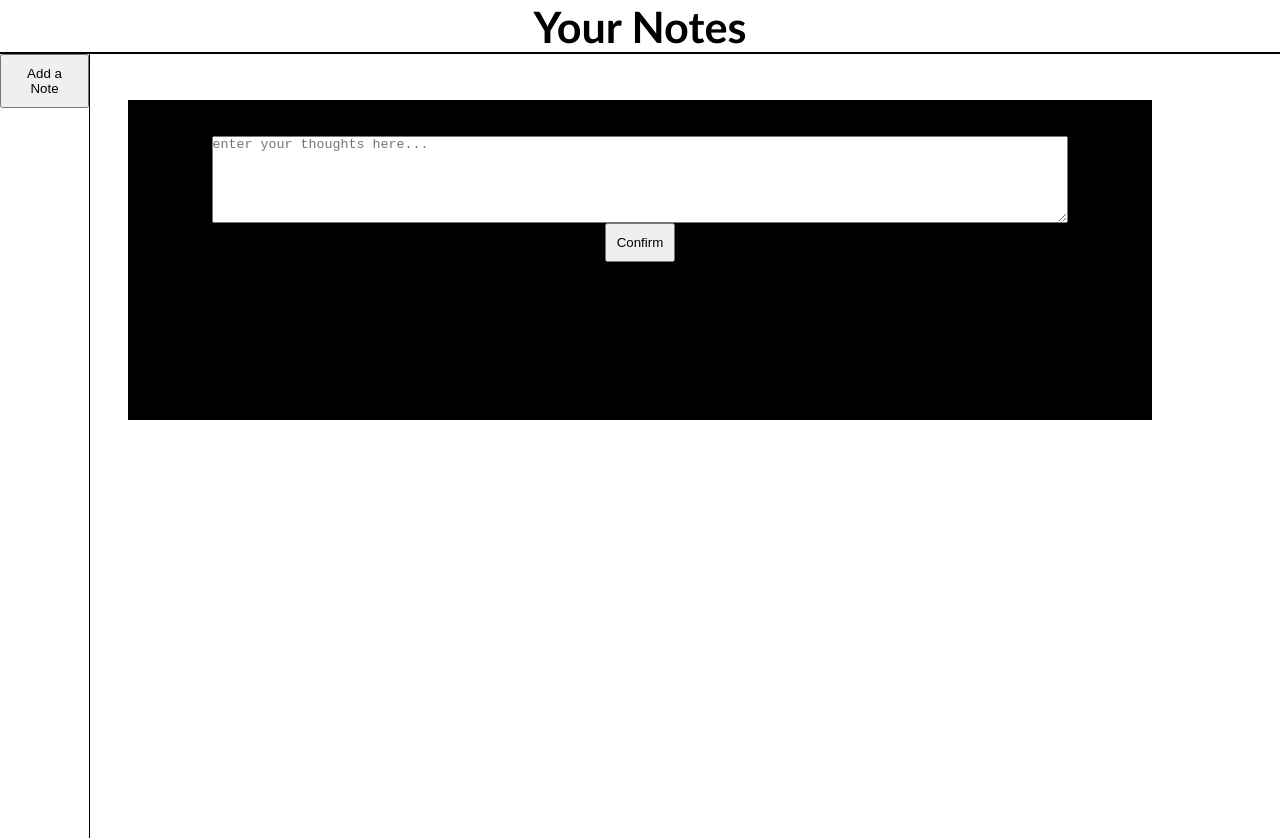
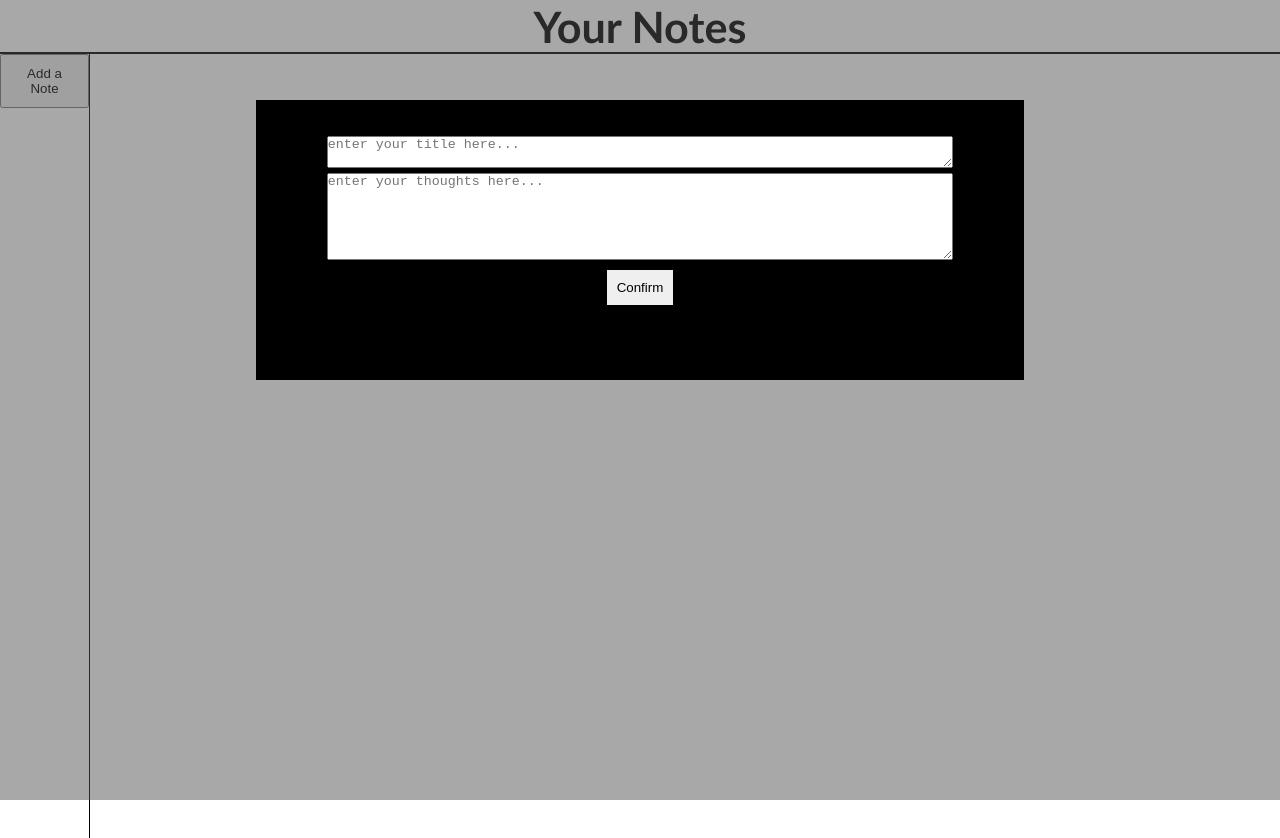
Before and after one commit to Exterval/rep1, a plain HTML site: page Proj_Code_14/index.html in a window 1280 px wide. Both pictures are taken after a click on the button "Add a Note". Shown: the top 838 px of the page. Drawn offline with Linux system fonts and the light colour scheme.

Commit message:
added functionality

```diff
--- a/Proj_Code_14/index.html
+++ b/Proj_Code_14/index.html
@@ -13,13 +13,14 @@
     <div id="line"><button id="add" onclick = "addNote()">Add a Note</button>
 </div>
     <div class="modal" id="modal">
-        <div id="modalContent"><textarea name="textArea" id="textNotes" placeholder="enter your thoughts here..."></textarea>
-            <button id="confirmBtn">Confirm</button>
+        <div id="modalContent">
+            <textarea name="textArea" id="textNotesTitle" placeholder="enter your title here..." required></textarea>
+            <textarea name="textArea" id="textNotes" placeholder="enter your thoughts here..." required></textarea>
+            <button id="confirmBtn" onclick="submitNote()">Confirm</button>
         </div>
     </div>
 
 
     <script src="script.js"></script>
-
 </body>
 </html>
--- a/Proj_Code_14/script.js
+++ b/Proj_Code_14/script.js
@@ -1,7 +1,44 @@
 //Logic behind notes app, use CRUD Bbro pls
+
+//array for added notes
+let notes = [];
+let noteIndex = 0;
+
+//submit on modal
+function submitNote(){
+  if(!document.getElementById('textNotesTitle').value || !document.getElementById('textNotes').value){
+    alert("Enter a value for each.");
+    return;
+  }else{
+  notes.push({
+    id:`${document.getElementById('textNotesTitle').value.toLowerCase().split(" ").join("-")}-${Date.now()}`,
+    name: document.getElementById('textNotesTitle').value,
+    desc: document.getElementById('textNotes').value
+  });
+}
+  modal.style.display = "none";
+  checkForNotes();
+  document.getElementById('textNotesTitle').value = '';
+  document.getElementById('textNotes').value = '';
+
+}
 
 function addNote(){
     document.getElementById("modal").style.display = "block";
+}
+
+function checkForNotes(){
+  if(notes.length === 0){
+    console.err("No notes were found.");
+    return;
+  } else{
+    notes.forEach(({id, name, desc}, index) =>{
+      console.log(`Note found at index[${index}] is:
+        ID: ${id},
+        name: ${name}
+        description: ${desc} `);
+    });
+  }
 }
 
 window.onclick = function(event) {
--- a/Proj_Code_14/styles.css
+++ b/Proj_Code_14/styles.css
@@ -25,6 +25,10 @@ hr{
 
 }
 
+#add{
+    cursor: pointer;
+}
+
 .modal{
     display: none;
     position: fixed;
@@ -35,12 +39,13 @@ hr{
     width: 100%;
     height: 100%;
     overflow: auto;
+    background-color: rgba(82, 82, 82, 0.5);
 }
 
 #modalContent{
     background-color: black;
-    width: 80vw;
-    height: 40vh;
+    width: 60vw;
+    height: 35vh;
     margin: auto;
     padding: 36px;
     text-align: center;
@@ -53,9 +58,20 @@ hr{
     margin-left: auto;
     margin-right: auto;
     overflow: hidden;
+    margin-bottom: 10px;
+}
+
+#textNotesTitle{
+    display: block;
+    width: 90%;
+    margin-bottom: 5px;
+    margin-left: auto;
+    margin-right: auto;
 }
 
 #confirmBtn{
+    border: none;
+    cursor: pointer;
     margin: auto;
     text-align: center;
 }
```
